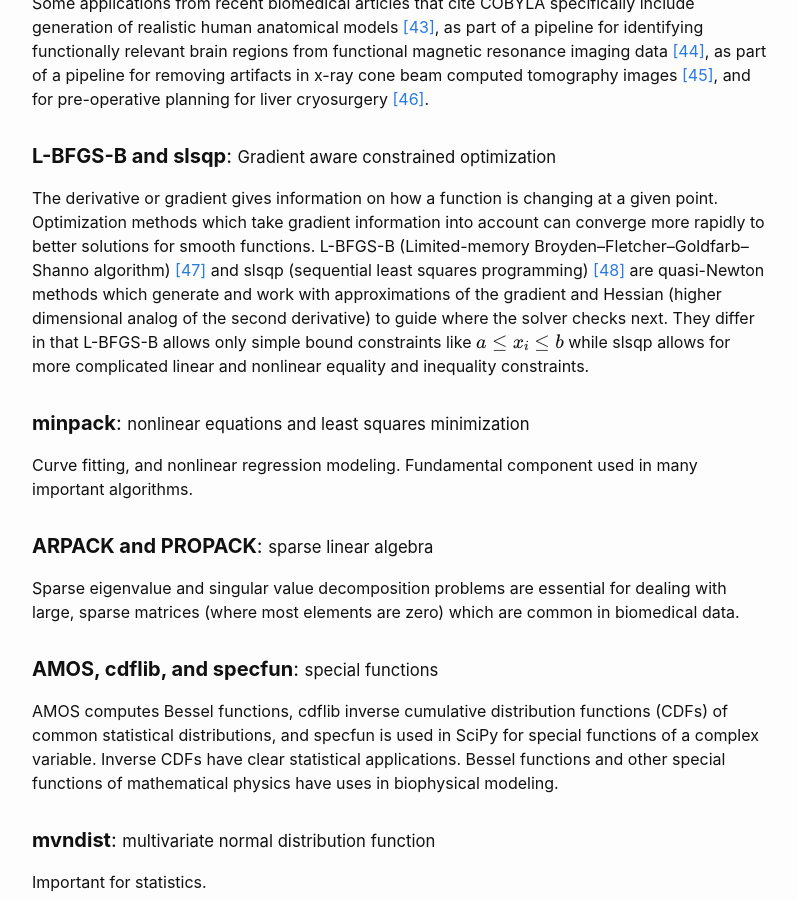
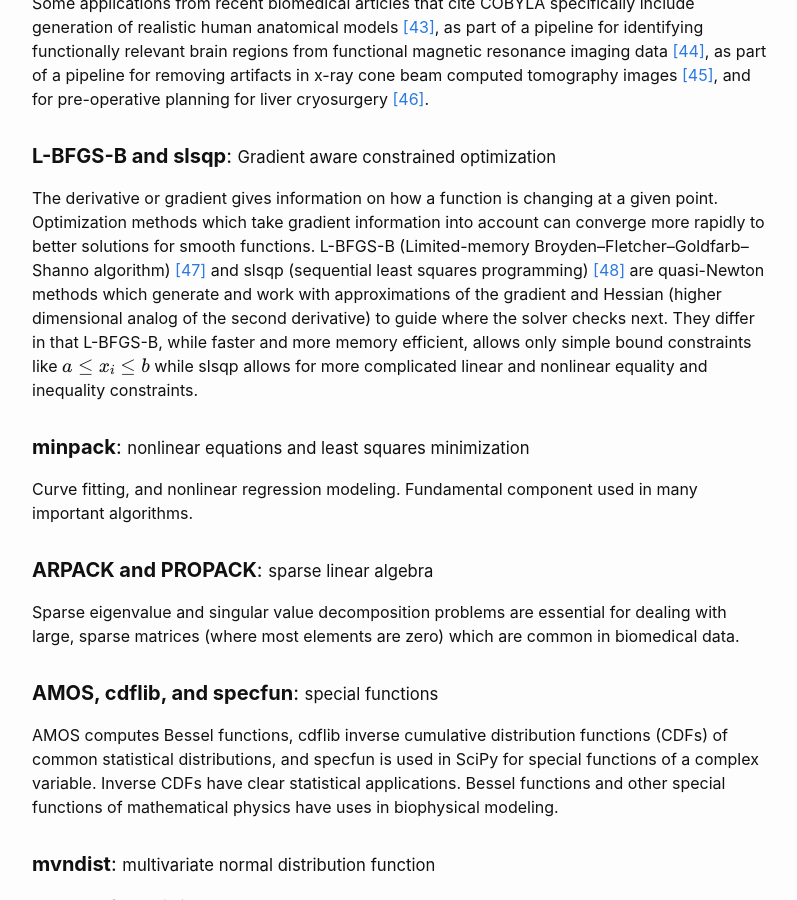
Before and after one commit to steppi/steppi.github.io, a Jekyll site: the page built from _posts/2023-12-05-scipy-fortran-bio-applications.md, in a window 1280 px wide and 900 px high, scrolled down 2958 px. Shown: the whole window, without its empty margins (238-1035 px from the left). Built offline with Jekyll 4.4.1, drawn with Linux system fonts in a browser that asks for light colours.

Commit message:
Clean up note

```diff
--- a/_posts/2023-12-05-scipy-fortran-bio-applications.md
+++ b/_posts/2023-12-05-scipy-fortran-bio-applications.md
@@ -152,9 +152,9 @@ Broyden–Fletcher–Goldfarb–Shanno algorithm) [[47]](#47) and slsqp
 (sequential least squares programming) [[48]](#48) are quasi-Newton methods which
 generate and work with approximations of the gradient and Hessian (higher dimensional
 analog of the second derivative) to guide where the solver checks next. They differ
-in that L-BFGS-B allows only simple bound constraints like $$a \leq x_i \leq b$$
-while slsqp allows for more complicated linear and nonlinear equality and
-inequality constraints.
+in that L-BFGS-B, while faster and more memory efficient, allows only simple bound
+constraints like $$a \leq x_i \leq b$$ while slsqp allows for more complicated linear
+and nonlinear equality and inequality constraints.
 
 
 #### __minpack__: <small>nonlinear equations and least squares minimization</small>
```
